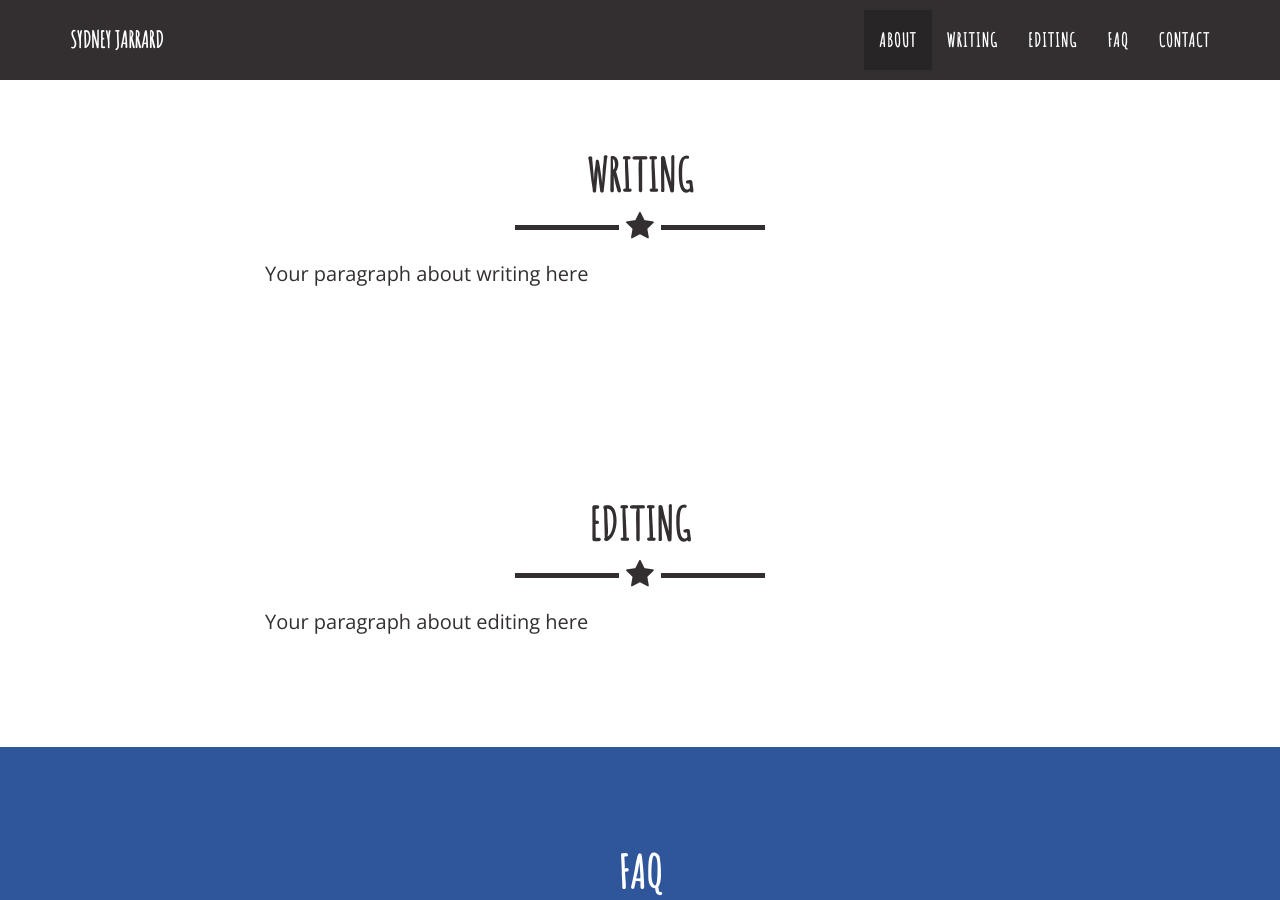
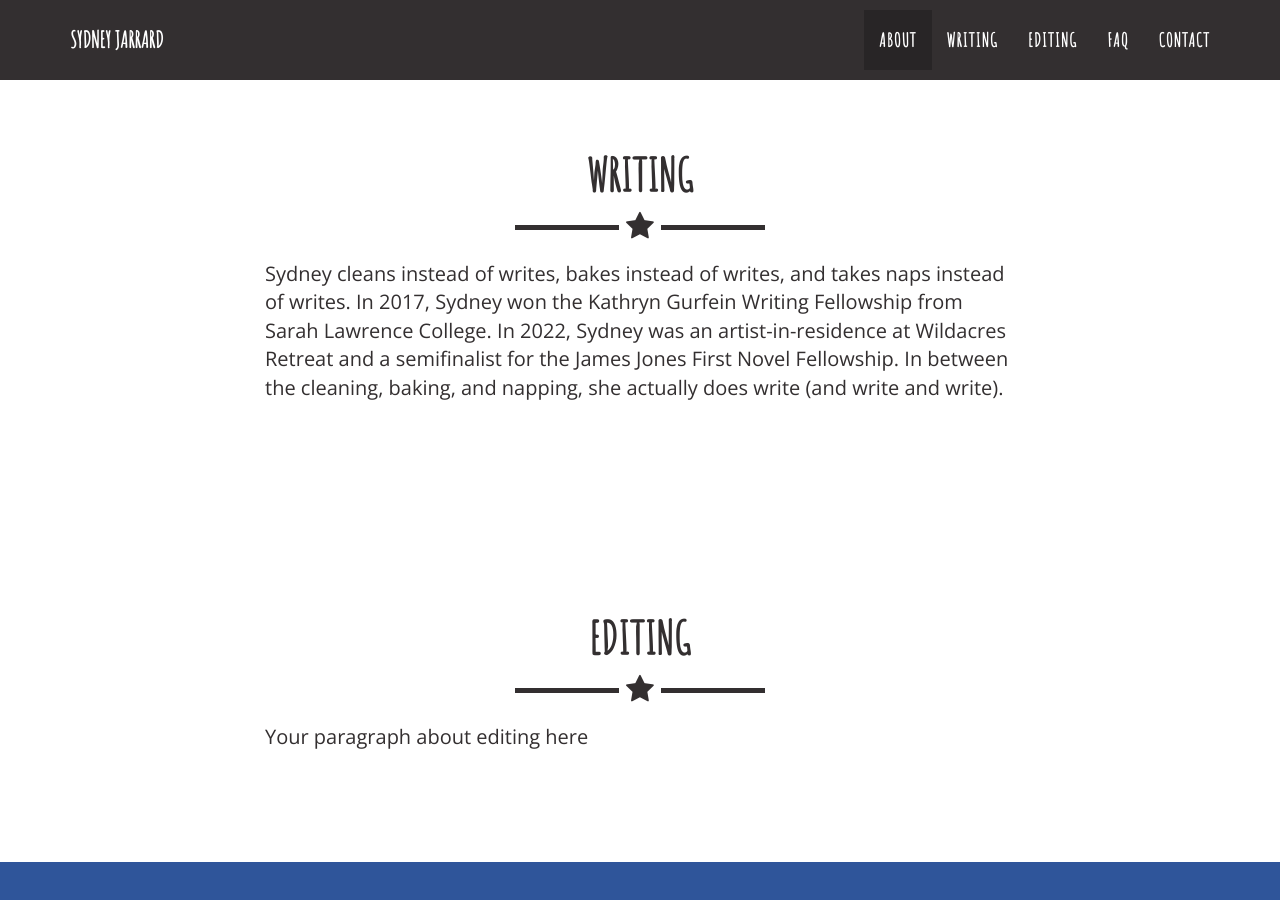
Before and after one commit to sydneyjarrard/sydneyjarrard.github.io, a Jekyll site: the page built from index.html, in a window 1280 px wide and 900 px high, scrolled down 1674 px. Built offline with Jekyll 4.4.1, drawn with Linux system fonts in a browser that asks for light colours.

Commit message:
Update writing.html

```diff
--- a/_includes/writing.html
+++ b/_includes/writing.html
@@ -8,7 +8,7 @@
             </div>
             <div class="row">
                 <div class="col-lg-8 col-lg-offset-2">
-                    <p>Your paragraph about writing here</p>
+                    <p>Sydney cleans instead of writes, bakes instead of writes, and takes naps instead of writes. In 2017, Sydney won the Kathryn Gurfein Writing Fellowship from Sarah Lawrence College. In 2022, Sydney was an artist-in-residence at Wildacres Retreat and a semifinalist for the James Jones First Novel Fellowship. In between the cleaning, baking, and napping, she actually does write (and write and write). </p>
                 </div>
             </div>
         </div>
```
